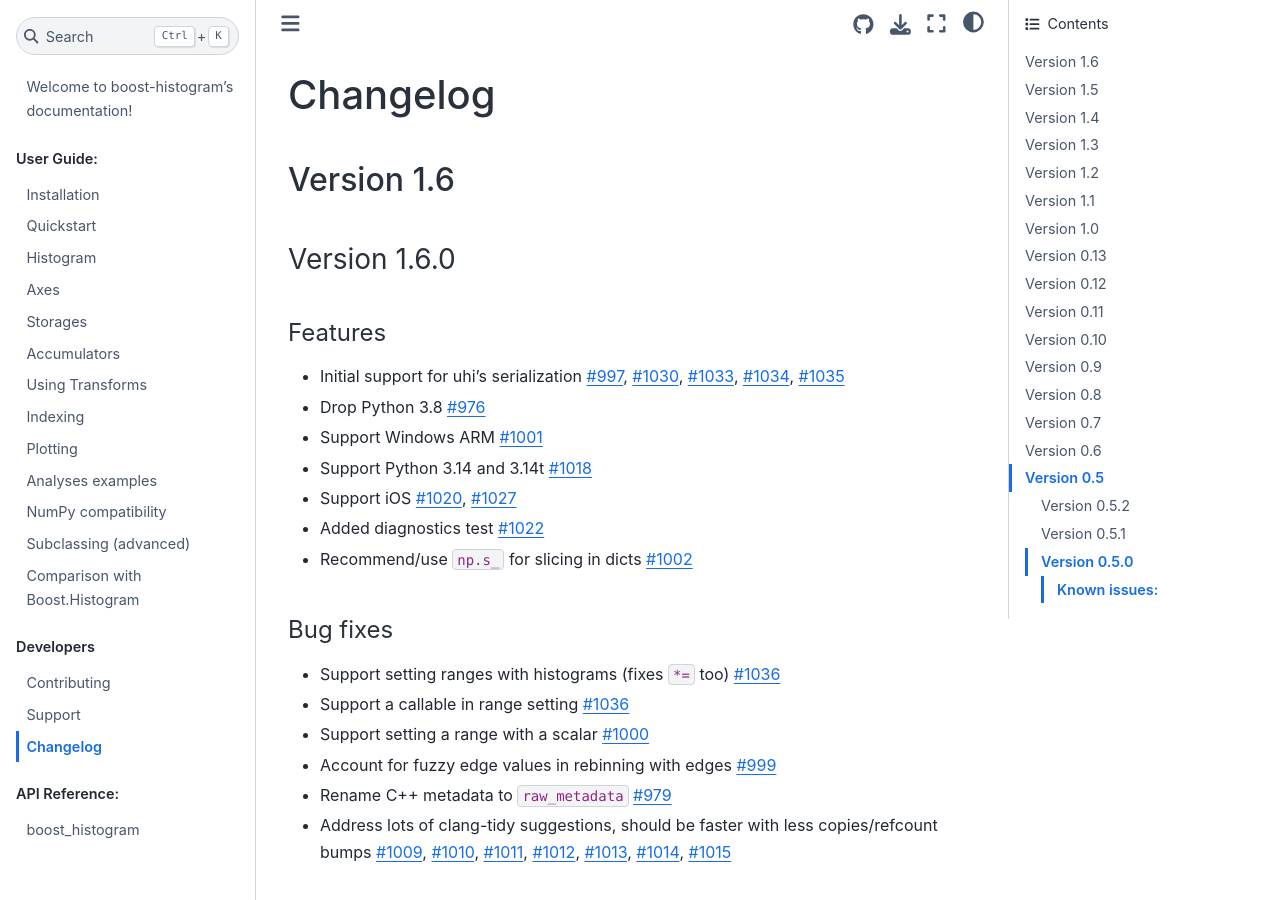
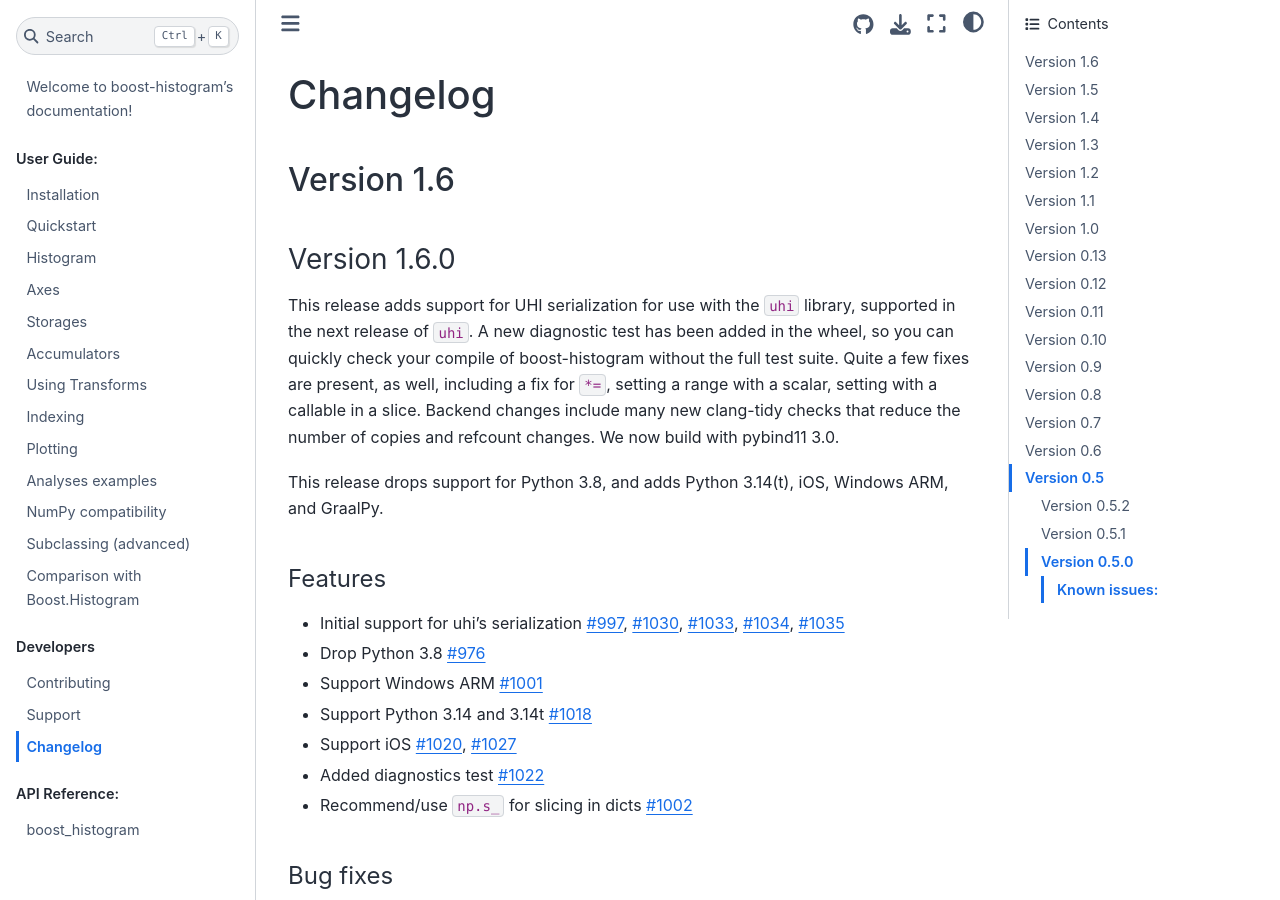
Before and after one commit to scikit-hep/boost-histogram, a Sphinx documentation site: the page built from docs/changelog.md, in a window 1280 px wide and 900 px high. Built offline with Sphinx 7.4.7 and the Sphinx Book theme 1.1.4, drawn with Linux system fonts in a browser that asks for light colours; pages that are not in the unit, such as notebooks, are missing from menus.

Commit message:
docs: add summary to changelog (#1037)
* docs: add summary to changelog

Signed-off-by: Henry Schreiner <henryschreineriii@gmail.com>

* style: pre-commit fixes

---------

Signed-off-by: Henry Schreiner <henryschreineriii@gmail.com>
Co-authored-by: pre-commit-ci[bot] <66853113+pre-commit-ci[bot]@users.noreply.github.com>

```diff
--- a/docs/changelog.md
+++ b/docs/changelog.md
@@ -3,6 +3,16 @@
 ## Version 1.6
 
 ### Version 1.6.0
+
+This release adds support for UHI serialization for use with the `uhi` library,
+supported in the next release of `uhi`. A new diagnostic test has been added
+in the wheel, so you can quickly check your compile of boost-histogram without
+the full test suite. Quite a few fixes are present, as well, including a fix
+for `*=`, setting a range with a scalar, setting with a callable in a slice.
+Backend changes include many new clang-tidy checks that reduce the number of
+copies and refcount changes. We now build with pybind11 3.0.
+
+This release drops support for Python 3.8, and adds Python 3.14(t), iOS, Windows ARM, and GraalPy.
 
 #### Features
 
```
